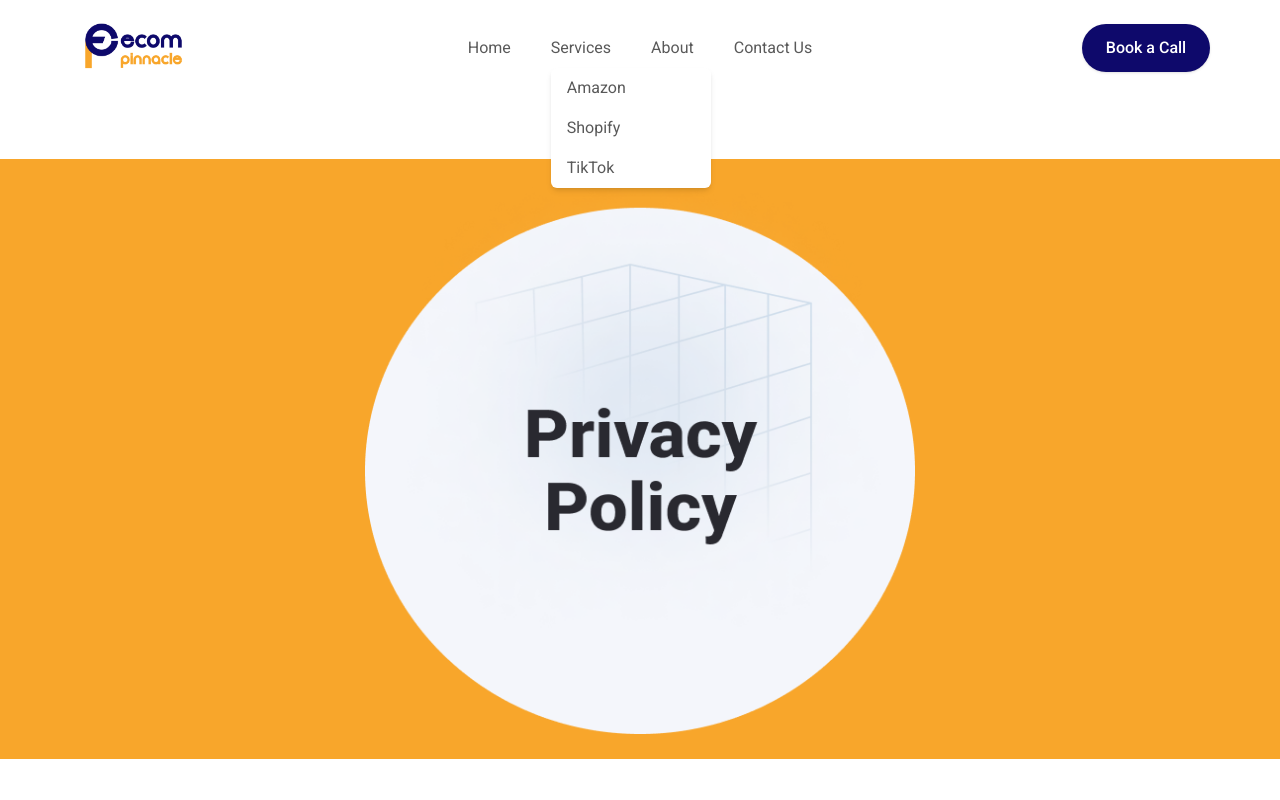
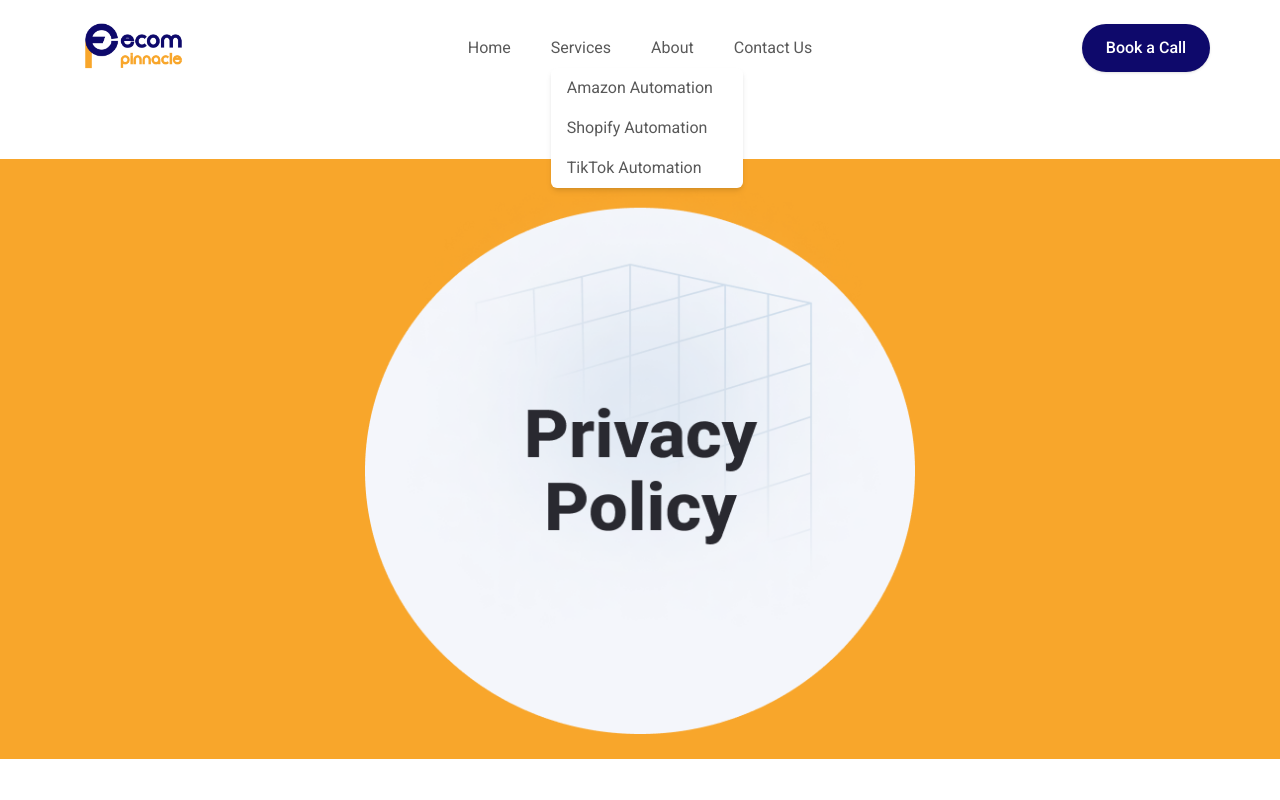
Before and after one commit to hamza-mahboob/ecom-pinnacle, a Next.js app: page /privacy in a window 1280 px wide. Both pictures are taken after a click on the button "Services". Shown: the top 800 px of the page. Built offline with nearby package versions, Linux system fonts and the light colour scheme.

Commit message:
website done

```diff
--- a/app/about/page.tsx
+++ b/app/about/page.tsx
@@ -139,9 +139,6 @@ export default function page() {
             dedicated team crafts personalized approaches that resonate with
             your audience.
           </h3>
-
-          <h2 className="mt-5 text-2xl text-titleColor">Ecom Pinnacle</h2>
-          <h3 className="text-sm text-[#F8A62B] my-2">Co-Founder</h3>
         </div>
       </section>
 
@@ -274,7 +271,7 @@ export default function page() {
       </section>
 
       {/* Blogs */}
-      <section className="w-full my-[120px] px-5">
+      {/* <section className="w-full my-[120px] px-5">
         <div className="container mx-auto">
           <div className="flex flex-col items-center gap-4">
             <h1 className="font-semibold text-[#4D4D4D] text-4xl">
@@ -302,7 +299,7 @@ export default function page() {
             </div>
           </div>
         </div>
-      </section>
+      </section> */}
     </>
   );
 }
--- a/components/Header.tsx
+++ b/components/Header.tsx
@@ -16,6 +16,11 @@ export default function Header() {
 
   const toggleServices = () => {
     setIsServicesOpen(!isServicesOpen);
+  };
+
+  const closeMenu = () => {
+    setIsMenuOpen(false);
+    setIsServicesOpen(false)
   };
 
   return (
@@ -45,7 +50,7 @@ export default function Header() {
 
             {/* Navigation links - hidden on small screens, visible on medium and above */}
             <div className="hidden md:flex gap-10 items-center">
-              <Link href='/' className="cursor-pointer text-textColor hover:text-hoverTextColor hover:underline">
+              <Link href='/' className="cursor-pointer text-textColor hover:text-hoverTextColor hover:underline" onClick={closeMenu}>
                 Home
               </Link>
               <div className="relative">
@@ -56,23 +61,23 @@ export default function Header() {
                   Services
                 </button>
                 {isServicesOpen && (
-                  <div className="absolute left-0 mt-2 bg-white shadow-md rounded-md z-20 w-40">
+                  <div className="absolute left-0 mt-2 bg-white shadow-md rounded-md z-20 w-48">
                     <Link href='/services/amazon' className="block px-4 py-2 text-textColor hover:bg-gray-100" onClick={toggleServices}>
-                      Amazon
+                      Amazon Automation
                     </Link>
                     <Link href='/services/shopify' className="block px-4 py-2 text-textColor hover:bg-gray-100" onClick={toggleServices}>
-                      Shopify
+                      Shopify Automation
                     </Link>
                     <Link href='/services/tiktok' className="block px-4 py-2 text-textColor hover:bg-gray-100" onClick={toggleServices}>
-                      TikTok
+                      TikTok Automation
                     </Link>
                   </div>
                 )}
               </div>
-              <Link href='/about' className="cursor-pointer text-textColor hover:text-hoverTextColor hover:underline">
+              <Link href='/about' className="cursor-pointer text-textColor hover:text-hoverTextColor hover:underline" onClick={closeMenu}>
                 About
               </Link>
-              <Link href='/contact-us' className="cursor-pointer text-textColor hover:text-hoverTextColor hover:underline">
+              <Link href='/contact-us' className="cursor-pointer text-textColor hover:text-hoverTextColor hover:underline" onClick={closeMenu}>
                 Contact Us
               </Link>
             </div>
@@ -88,7 +93,7 @@ export default function Header() {
           {/* Dropdown Menu for small and medium screens */}
           {isMenuOpen && (
             <div className="md:hidden mt-4 space-y-2">
-              <Link href='/' className="block cursor-pointer text-textColor hover:text-hoverTextColor hover:underline">
+              <Link href='/' className="block cursor-pointer text-textColor hover:text-hoverTextColor hover:underline" onClick={closeMenu}>
                 Home
               </Link>
               <div className="block">
@@ -100,22 +105,22 @@ export default function Header() {
                 </button>
                 {isServicesOpen && (
                   <div className="ml-4 mt-2 space-y-2">
-                    <Link href='/services/amazon' className="block cursor-pointer text-textColor hover:text-hoverTextColor hover:underline">
-                      Amazon
+                    <Link href='/services/amazon' className="block cursor-pointer text-textColor hover:text-hoverTextColor hover:underline" onClick={toggleServices}>
+                      Amazon Automation
                     </Link>
-                    <Link href='/services/shopify' className="block cursor-pointer text-textColor hover:text-hoverTextColor hover:underline">
-                      Shopify
+                    <Link href='/services/shopify' className="block cursor-pointer text-textColor hover:text-hoverTextColor hover:underline" onClick={toggleServices}>
+                      Shopify Automation
                     </Link>
-                    <Link href='/services/tiktok' className="block cursor-pointer text-textColor hover:text-hoverTextColor hover:underline">
-                      TikTok
+                    <Link href='/services/tiktok' className="block cursor-pointer text-textColor hover:text-hoverTextColor hover:underline" onClick={toggleServices}>
+                      TikTok Automation
                     </Link>
                   </div>
                 )}
               </div>
-              <Link href='/about' className="block cursor-pointer text-textColor hover:text-hoverTextColor hover:underline">
+              <Link href='/about' className="block cursor-pointer text-textColor hover:text-hoverTextColor hover:underline" onClick={closeMenu}>
                 About
               </Link>
-              <Link href='/contact-us' className="block cursor-pointer text-textColor hover:text-hoverTextColor hover:underline">
+              <Link href='/contact-us' className="block cursor-pointer text-textColor hover:text-hoverTextColor hover:underline" onClick={closeMenu}>
                 Contact Us
               </Link>
             </div>
```
